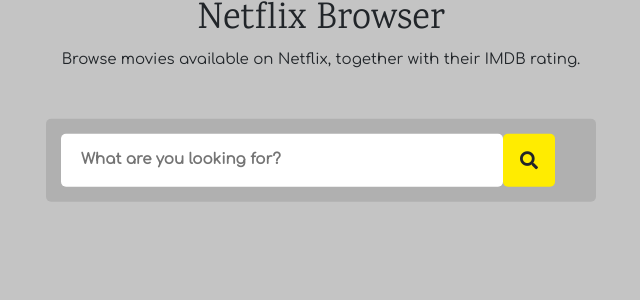
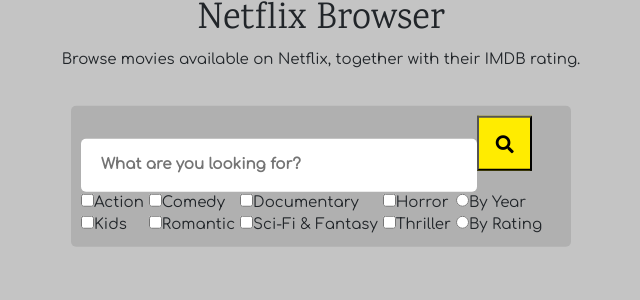
Before and after one commit to lugazdik/netflixbrowser, a Flask app: template templates/index.html in a window 1280 px wide. Shown: the top 300 px of the page, without its empty margins (319-959 px from the left). Run offline with Flask 2, Linux system fonts and the light colour scheme; the template is opened without the code that fills it, so the values that code supplies are empty; some libraries are stand-ins or nearby versions.

Commit message:
genres and posting from search button start

```diff
--- a/app.py
+++ b/app.py
@@ -1,13 +1,13 @@
-from flask import Flask, render_template
+from flask import Flask, render_template, request
 from flask_paginate import Pagination, get_page_args
 import csv
 app = Flask(__name__)
 
 movies = []
 with open('netflix_titles.csv', encoding="utf8") as csv_file:
-    data = csv.reader(csv_file, delimiter=',')
+    movie_csv = csv.reader(csv_file, delimiter=',')
     first_line = True
-    for row in data:
+    for row in movie_csv:
         if not first_line:
             movies.append({
                 "show_id": row[0],
@@ -31,22 +31,21 @@ def get_movies(offset=0, per_page=16):
     return movies[offset: offset + per_page]
 
 
-@app.route('/')
+@app.route('/', methods=['GET', 'POST'])
 def index():
-    page, per_page, offset = get_page_args(page_parameter='page',
-                                           per_page_parameter='per_page')
+    if request.method == 'POST':
+        print(request.form.getlist('genre'), request.form.getlist('order'), request.form.get('search_bar'))
+    page, per_page, offset = get_page_args(page_parameter='page', per_page_parameter='per_page')
     total = len(movies)
     per_page = 16
     pagination_movies = get_movies(offset=offset, per_page=per_page)
-    pagination = Pagination(page=page, per_page=per_page, total=total, alignment='center',
-                            css_framework='bootstrap4')
+    pagination = Pagination(page=page, per_page=per_page, total=total, alignment='center', css_framework='bootstrap4')
     return render_template('index.html',
                            movies=pagination_movies,
                            page=page,
                            per_page=per_page,
                            pagination=pagination,
                            )
-#    return render_template("index.html", movies=movies)
 
 
 if __name__ == '__main__':
--- a/static/searchbar.css
+++ b/static/searchbar.css
@@ -10,13 +10,13 @@
 
 .wrapper{
 	position: absolute;
-    top: 20%;
+    top: 22%;
     left: 50%;
     background: rgba(0, 0, 0,0.1);
     transform: translate(-50%, -50%);
-    max-width: 550px;
+    max-width: 500px;
     width: 100%;
-    padding: 15px;
+    padding: 10px;
     display: flex;
     border-radius: 5px;
 }
@@ -31,8 +31,8 @@
 
 .searchbtn {
     background: #ffec00;
-    width: 10%;
-    border-radius: 5px;
+    width: 55px;
+    height: 55px;
     position: relative;
     cursor: pointer;
 }
--- a/templates/index.html
+++ b/templates/index.html
@@ -18,19 +18,59 @@ body,h1,h2,h3,h4,h5,h6 {font-family: "Karma", sans-serif}
 
 <!-- Search field -->
 <div class="wrapper">
-    <input type="text" class="input"
-           placeholder="What are you looking for?">
-    <div class="searchbtn"><i class="fas fa-search"></i></div>
+    <form method="post" action="/">
+        <table>
+            <tr>
+                <input type="text" class="input" placeholder="What are you looking for?" name="search_bar">
+                <button type="submit" class="searchbtn" id="searchbtn"><i class="fas fa-search"></i></button>
+            </tr>
+            <tr>
+                <td style="padding-right: 5px">
+                    <input type="checkbox" id="genre1" name="genre" value="Action">Action
+                </td>
+                <td style="padding-right: 5px">
+                    <input type="checkbox" id="genre2" name="genre" value="Comedy">Comedy
+                </td>
+                <td style="padding-right: 5px">
+                    <input type="checkbox" id="genre3" name="genre" value="Documentary">Documentary
+                </td>
+                <td style="padding-right: 5px">
+                    <input type="checkbox" id="genre4" name="genre" value="Horror">Horror
+                </td>
+                <td style="padding-right: 5px">
+                    <input type="radio" id="order1" name="order" value="By Year">By Year
+                </td>
+            </tr>
+            <tr>
+                <td style="padding-right: 5px">
+                    <input type="checkbox" id="genre5" name="genre" value="Kids">Kids
+                </td>
+                <td style="padding-right: 5px">
+                    <input type="checkbox" id="genre6" name="genre" value="Romantic">Romantic
+                </td>
+                <td style="padding-right: 5px">
+                    <input type="checkbox" id="genre7" name="genre" value="Sci-Fi & Fantasy">Sci-Fi & Fantasy
+                </td>
+                <td style="padding-right: 5px">
+                    <input type="checkbox" id="genre8" name="genre" value="Thriller">Thriller
+                </td>
+                <td style="padding-right: 5px">
+                    <input type="radio" id="order2" name="order" value="By Rating">By Rating
+                </td>
+            </tr>
+        </table>
+    </form>
 </div>
 
 <!-- !PAGE CONTENT! -->
-<div class="w3-main w3-content w3-padding" style="max-width:1200px;margin-top:100px">
+<div class="w3-main w3-content w3-padding" style="max-width:1200px;margin-top:200px">
 
   <!-- Movie Grid-->
     <div class="w3-row-padding w3-padding-16 w3-center" id="moviegrid">
         {%for movie in movies%}
             <div class="w3-quarter" style="height: 260px">
-                <img src="https://images.unsplash.com/photo-1494253109108-2e30c049369b?ixlib=rb-1.2.1&ixid=eyJhcHBfaWQiOjEyMDd9&w=1000&q=80" alt={{ movie['title'] }} style="width:100%">
+                <a href="https://www.w3schools.com">
+                    <img src="https://images.unsplash.com/photo-1494253109108-2e30c049369b?ixlib=rb-1.2.1&ixid=eyJhcHBfaWQiOjEyMDd9&w=1000&q=80" alt={{ movie['title'] }} style="width:100%"> </a>
                 <h5>{{ movie['title']}} ({{ movie['release_year'] }})</h5>
             </div>
         {%endfor%}
@@ -39,16 +79,5 @@ body,h1,h2,h3,h4,h5,h6 {font-family: "Karma", sans-serif}
 <!-- End page content -->
 </div>
 
-<script>
-// Script to open and close sidebar
-function w3_open() {
-  document.getElementById("mySidebar").style.display = "block";
-}
-
-function w3_close() {
-  document.getElementById("mySidebar").style.display = "none";
-}
-</script>
-
 </body>
 </html>
```
